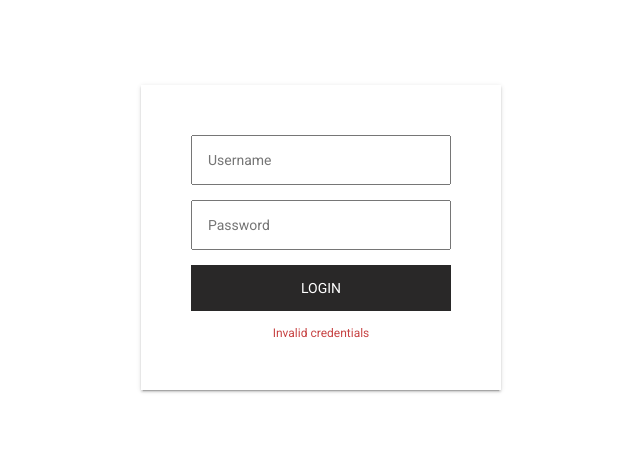
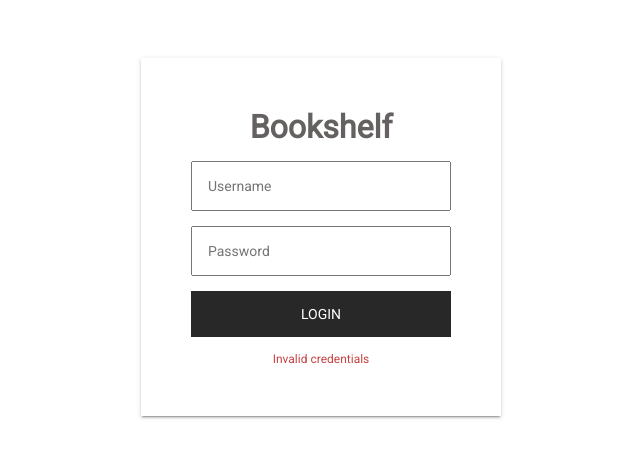
Before and after one commit to arjunu/bookshelf, a React app: page / in a window 1280 px wide. Shown: the part 163-620 px from the top of the page, without its empty margins (319-959 px from the left). Built offline with nearby package versions, Linux system fonts and the light colour scheme.

Commit message:
Login box title

```diff
--- a/src/components/Login/Login.css
+++ b/src/components/Login/Login.css
@@ -4,6 +4,13 @@
     align-items: center;
     display: flex;
     justify-content: center;
+}
+
+.title {
+    text-align: center;
+    display: block;
+    margin: 0 0 15px;
+    color: #656161;
 }
 
 .formWrapper {
--- a/src/components/Login/Login.js
+++ b/src/components/Login/Login.js
@@ -5,6 +5,7 @@ import * as styles from './Login.css';
 const Login = () => {
     return <div className={styles.wrapper}>
         <div className={styles.formWrapper}>
+            <h1 className={styles.title}>Bookshelf</h1>
             <form className="login-form">
                 <input className={styles.input}
                        type="text"
```
